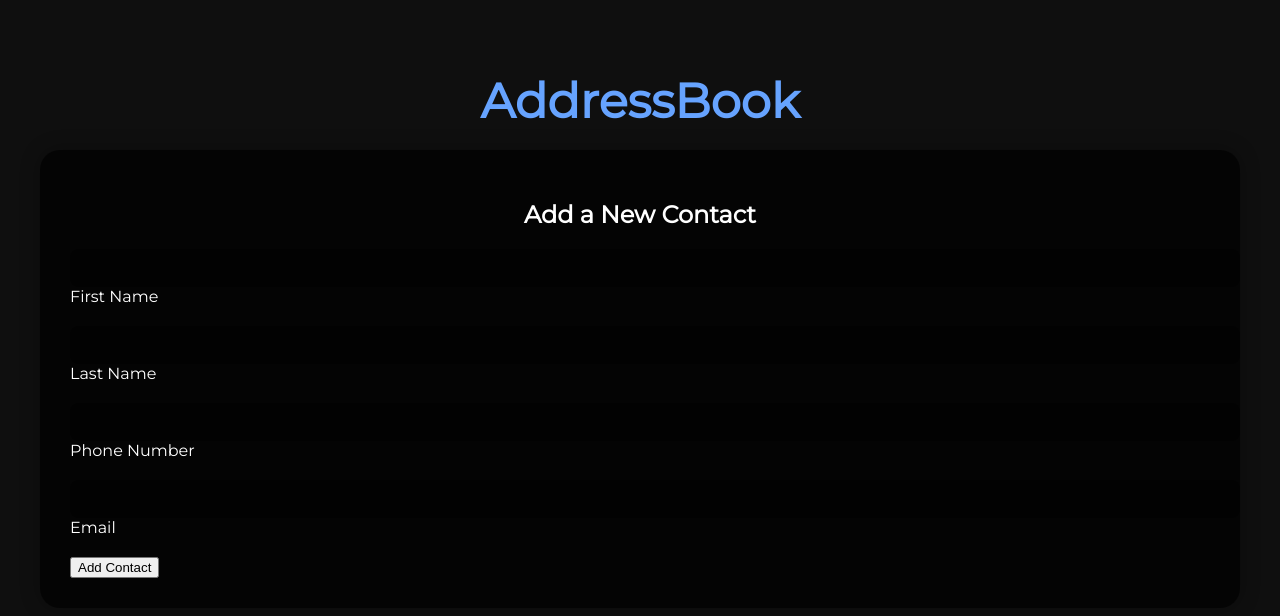
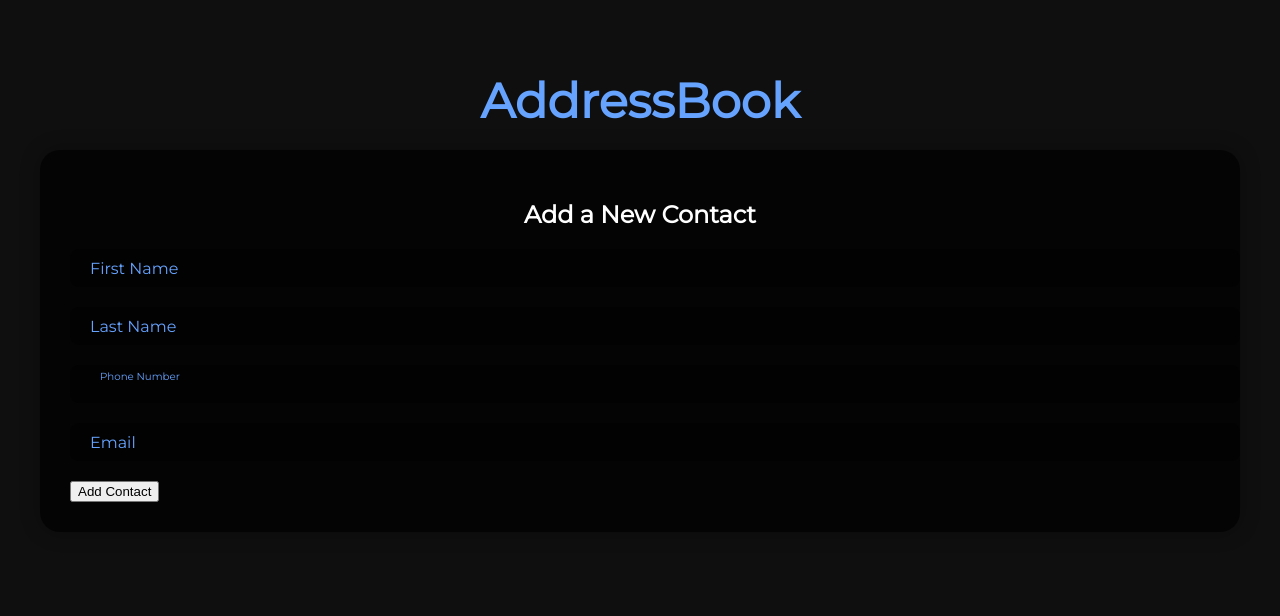
Before and after one commit to Kenneth732/Adress-Book-JS-Modules, a website with bundled scripts: page index.html in a window 1280 px wide. Built offline with nearby package versions, Linux system fonts and the light colour scheme.

Commit message:
input-label focus

```diff
--- a/static/css/style.css
+++ b/static/css/style.css
@@ -59,3 +59,20 @@
             background: rgba(0, 0, 0, 0.7);
             color: #66A3FF;
         }
+
+        .input-label {
+            position: absolute;
+            top: 50%;
+            left: 20px;
+            transform: translateY(-50%);
+            color: #66A3FF;
+            pointer-events: none;
+            transition: transform 0.3s, font-size 0.3s, color 0.3s;
+        }
+
+        .input:focus + .input-label,
+        .input:valid + .input-label {
+            transform: translateY(-100%) scale(0.8);
+            font-size: 0.8rem;
+            color: #66A3FF;
+        }
```
